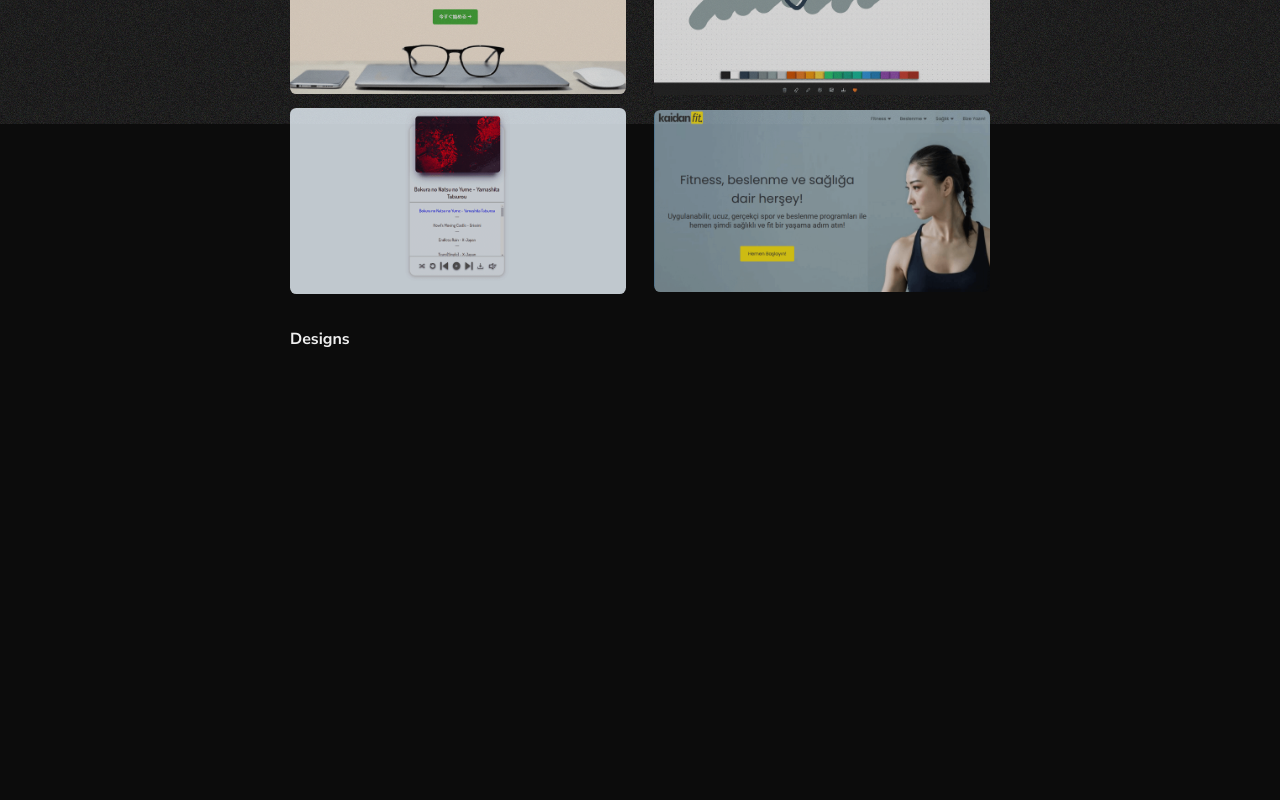
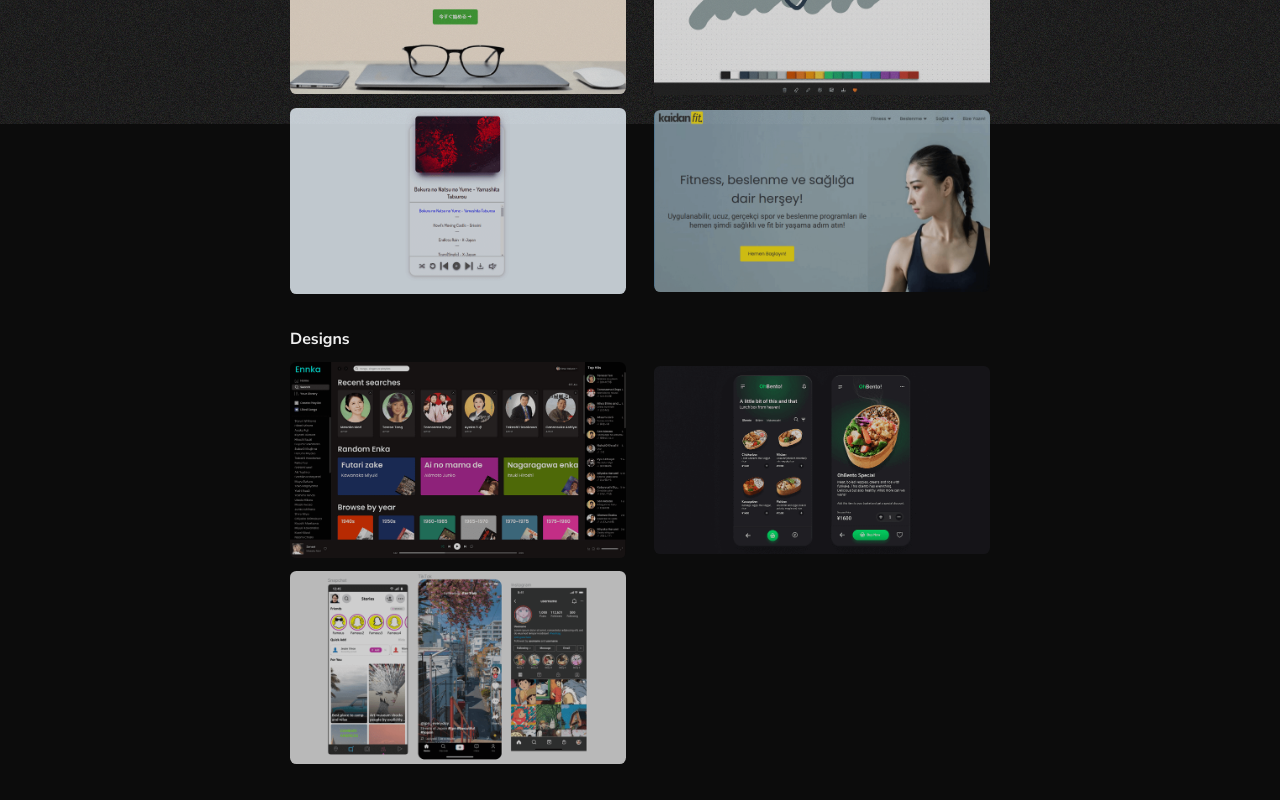
Before and after one commit to onurusluca/portfolio-v3, a SvelteKit app: page / in a window 1280 px wide. Shown: the part 676-1476 px from the top of the page. Before the commit the page ends 1070 px from the top, so only its background shows below. Built offline with nearby package versions, Linux system fonts and the light colour scheme.

Commit message:
inital setups 3.1

```diff
--- a/src/routes/+page.svelte
+++ b/src/routes/+page.svelte
@@ -9,6 +9,8 @@
 	import kaidan from '../lib/assets/images/projects/kaidan.png';
 
 	import ennka from '../lib/assets/images/projects/ennka.png';
+	import ohbento from '../lib/assets/images/projects/ohbento.png';
+	import sosyal from '../lib/assets/images/projects/sosyal.png';
 </script>
 
 <svelte:head>
@@ -49,6 +51,21 @@
 	</div>
 
 	<h2>{$t('home.myDesigns')}</h2>
+
+	<div class="hobby-projects">
+		<a
+			href="https://www.figma.com/file/EZLvdvFgHZ7O7mXPaeUJfD/Ennka---Japanese-Enka-Music--Platform-Concept--(%E6%BC%94%E6%AD%8C%E9%9F%B3%E6%A5%BD%E3%83%97%E3%83%A9%E3%83%83%E3%83%88%E3%83%95%E3%82%A9%E3%83%BC%E3%83%A0)-Spotify-Clone?type=design&mode=design"
+			><img class="atsumari-demo-img" src={ennka} alt="Ennka" />
+		</a>
+		<a
+			href="https://www.figma.com/file/Ltj16yqUVXDgjXWlzeAhWC/OhBento!---Japanese-Bentou-Shopping-Concept-App-(%E3%81%8A%E5%BC%81%E5%BD%93%E3%82%B7%E3%83%A7%E3%83%83%E3%83%94%E3%83%B3%E3%82%B0%E3%82%B3%E3%83%B3%E3%82%BB%E3%83%97%E3%83%88%E3%82%A2%E3%83%97%E3%83%AA)?type=design&mode=design"
+			><img class="atsumari-demo-img" src={ohbento} alt="Ohbento" />
+		</a>
+		<a
+			href="https://www.figma.com/file/4Oihnv3HYx5UEEOGAWGIbr/Sosyal---Social-Media-Clones-(%E3%82%BD%E3%83%BC%E3%82%B7%E3%83%A3%E3%83%AB%E3%83%A1%E3%83%87%E3%82%A3%E3%82%A2%E3%81%AE%E3%82%AF%E3%83%AD%E3%83%BC%E3%83%B3)?type=design&mode=design"
+			><img class="atsumari-demo-img" src={sosyal} alt="Sosyal" />
+		</a>
+	</div>
 </section>
 
 <style lang="scss">
@@ -68,6 +85,7 @@
 			display: flex;
 			align-items: center;
 			justify-content: space-between;
+			flex-wrap: wrap;
 			gap: 0.5rem;
 			img {
 				width: 21rem;
@@ -78,6 +96,11 @@
 				transition: opacity 0.2s ease-in-out;
 				&:hover {
 					opacity: 1;
+				}
+			}
+			@media (max-width: 768px) {
+				img {
+					width: 100%;
 				}
 			}
 		}
@@ -105,6 +128,11 @@
 					opacity: 1;
 				}
 			}
+			@media (max-width: 768px) {
+				img {
+					width: 100%;
+				}
+			}
 		}
 	}
 </style>
```
